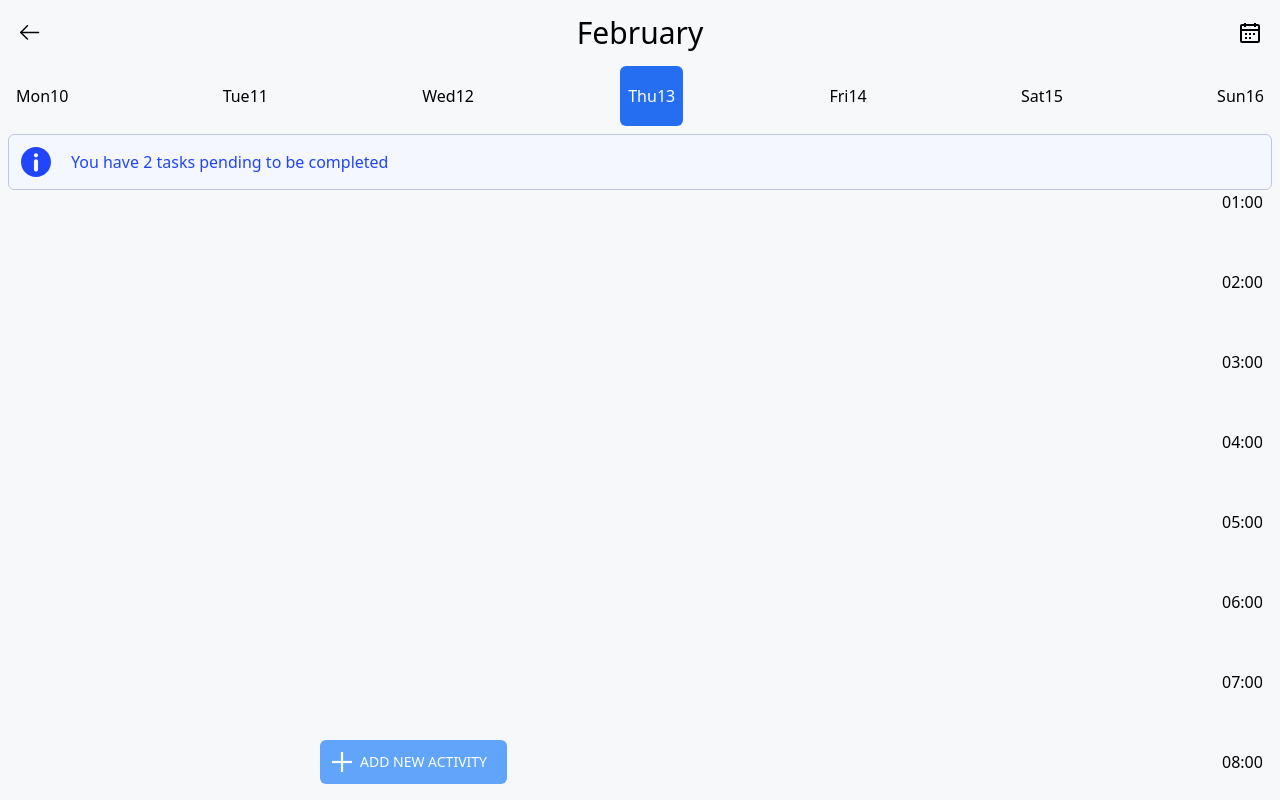
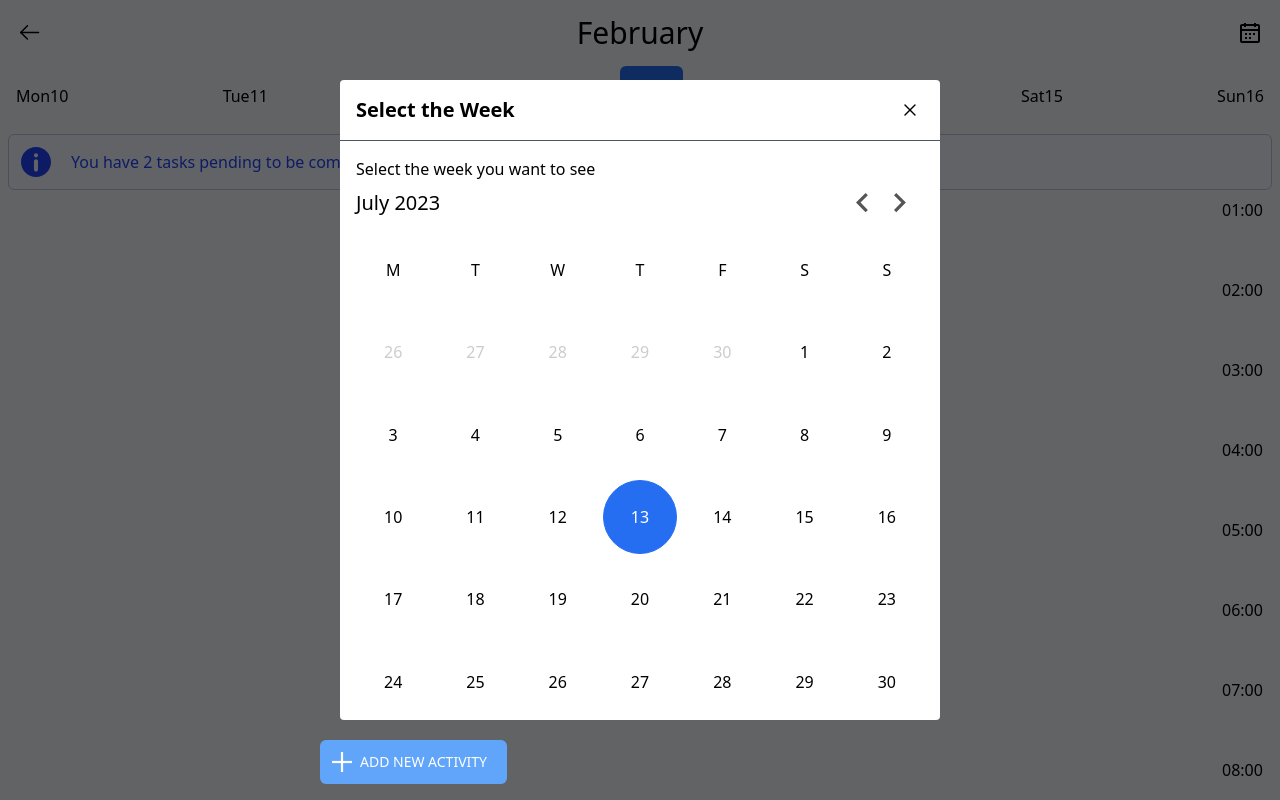
Before and after one commit to marcromotarre/thetodolist, a React (Vite) app: page /tasks in a window 1280 px wide. Both pictures are taken after a click on the button 1249 px from the left and 33 px from the top of the page. Built offline with nearby package versions, Linux system fonts and the light colour scheme.

Commit message:
some updates to calendar

```diff
--- a/package.json
+++ b/package.json
@@ -14,7 +14,8 @@
   "dependencies": {
     "react": "^18.2.0",
     "react-dom": "^18.2.0",
-    "react-router-dom": "^6.14.1"
+    "react-router-dom": "^6.14.1",
+    "tailwindcss": "^3.3.2"
   },
   "devDependencies": {
     "@types/node": "^20.4.2",
@@ -25,7 +26,6 @@
     "prettier": "^3.0.0",
     "prettier-plugin-tailwindcss": "^0.4.0",
     "prop-types": "^15.8.1",
-    "tailwindcss": "^3.3.2",
     "typescript": "^5.1.6",
     "vite": "^4.4.3"
   }
--- a/src/components/common/calendar/Calendar.tsx
+++ b/src/components/common/calendar/Calendar.tsx
@@ -3,7 +3,13 @@ import Button from "../button/Button";
 import Typography from "../typography/Typography";
 import { CalendarIcon, LeftIcon, RightIcon } from "../icons";
 
-export default function Calendar({ date = new Date() }: { date?: Date }) {
+export default function Calendar({
+  date = new Date(),
+  completed = true,
+}: {
+  date?: Date;
+  completed?: boolean;
+}) {
   const currentDate = new Date();
   const [dateSelected, setSelectedDate] = useState(date);
   const [monthSelected, setMonthSelected] = useState(date.getMonth());
@@ -48,9 +54,44 @@ export default function Calendar({ date = new Date() }: { date?: Date }) {
     setSelectedDate(date);
   }
 
-  const days = [
-    ...Array.from({ length: datesThisMonth[0].getDay() - 1 }, (_, i) => null),
+  let days = [
+    ...Array.from(
+      {
+        length:
+          datesThisMonth[0].getDay() == 0 ? 6 : datesThisMonth[0].getDay() - 1,
+      },
+      (_, index) => {
+        if (!completed) return null;
+        const newDate = new Date(datesThisMonth[0]);
+        newDate.setDate(
+          newDate.getDate() -
+            (datesThisMonth[0].getDay() == 0
+              ? 7 - 1 - index
+              : datesThisMonth[0].getDay() - 1 - index),
+        );
+        return newDate;
+      },
+    ),
     ...datesThisMonth,
+  ];
+
+  days = [
+    ...days,
+    ...Array.from({ length: 42 - days.length }, (_, index) => {
+      if (!completed) return null;
+      const lastDay = datesThisMonth[datesThisMonth.length - 1];
+      console.log(lastDay, lastDay.getDay());
+      const newDate = new Date(lastDay);
+      newDate.setDate(newDate.getDate() + (index + 1));
+      console.log("--------------");
+
+      console.log("newDate", newDate);
+      console.log("---------------");
+
+      return lastDay.getDay() !== 0 && index <= 6 - lastDay.getDay()
+        ? newDate
+        : null;
+    }),
   ];
 
   return (
@@ -95,10 +136,12 @@ export default function Calendar({ date = new Date() }: { date?: Date }) {
           <>
             {day ? (
               <button
+                disabled={day.getMonth() !== monthSelected}
                 style={
                   dateSelected.getMonth() === monthSelected &&
                   dateSelected.getFullYear() === yearSelected &&
-                  dateSelected.getDate() === day.getDate()
+                  dateSelected.getDate() === day.getDate() &&
+                  dateSelected.getMonth() === day.getMonth()
                     ? {
                         borderRadius: "100%",
                         backgroundColor: "#266EF1",
@@ -115,7 +158,11 @@ export default function Calendar({ date = new Date() }: { date?: Date }) {
                         width: "100%",
                         color: "#266EF1",
                       }
-                    : { width: "100%" }
+                    : {
+                        width: "100%",
+                        color:
+                          day.getMonth() != monthSelected ? "#CCC" : "black",
+                      }
                 }
                 onClick={() => clickOnDay(day)}
                 key={`calendar-day-${day.getDate()}-${monthSelected}`}
@@ -145,5 +192,17 @@ function getDaysInMonth(month: number, year: number) {
     days.push(new Date(date));
     date.setDate(date.getDate() + 1);
   }
+
   return days;
 }
+
+const getWeek = (date) => {
+  const janFirst = new Date(date.getFullYear(), 0, 1);
+  return Math.ceil(
+    ((date.getTime() - janFirst.getTime()) / 86400000 + janFirst.getDay()) / 7,
+  );
+};
+
+const isSameWeek = (dateA, dateB) => {
+  return getWeek(dateA) === getWeek(dateB);
+};
--- /dev/null
+++ b/src/components/modals/ChangeWeekModal.tsx
@@ -0,0 +1,31 @@
+import { useState } from "react";
+import Button from "../common/button/Button";
+import Calendar from "../common/calendar/Calendar";
+import Card from "../common/card/Card";
+import { CalendarIcon } from "../common/icons";
+import Modal from "../common/modal/Modal";
+import Typography from "../common/typography/Typography";
+
+// react hook forms
+// errores de validacion
+export default function ChangeWeekModal({
+  onClose = () => {},
+}: ComponentProps) {
+  return (
+    <>
+      <Modal onClose={onClose}>
+        <Modal.Header title="Select the Week"></Modal.Header>
+        <Modal.Body>
+          <div className="grid grid-cols-1 gap-y-2">
+            <Typography>Select the week you want to see</Typography>
+            <Calendar />
+          </div>
+        </Modal.Body>
+      </Modal>
+    </>
+  );
+}
+
+type ComponentProps = {
+  onClose?: VoidFunction;
+};
--- a/src/pages/TasksPage.tsx
+++ b/src/pages/TasksPage.tsx
@@ -7,6 +7,7 @@ import Alert from "../components/common/alert/Alert";
 import Button from "../components/common/button/Button";
 import { BackIcon, CalendarIcon, PlusIcon } from "../components/common/icons";
 import AddNewActivityModal from "../components/modals/AddNewActivityModal";
+import ChangeWeekModal from "../components/modals/ChangeWeekModal";
 
 const hours = [
   1, 2, 3, 4, 5, 6, 7, 8, 9, 10, 11, 12, 13, 14, 15, 16, 17, 18, 19, 20, 21, 22,
@@ -68,6 +69,8 @@ export default function TasksPage() {
   const [selectedDay, setSelectedDay] = useState(new Date());
   const [isAddActivityModalOpened, setIsAddActivityModalOpened] =
     useState(false);
+
+  const [isChangeWeekModalOpened, setIsChangeWeekModalOpened] = useState(false);
   const week = dates(new Date());
   const tasks = getTasksData(TasksData);
 
@@ -82,6 +85,7 @@ export default function TasksPage() {
         <Button color="black" variant="text" startIcon={<BackIcon />}></Button>
         <Typography variant="h4">February</Typography>
         <Button
+          onClick={() => setIsChangeWeekModalOpened(true)}
           color="black"
           variant="text"
           startIcon={<CalendarIcon />}
@@ -97,7 +101,7 @@ export default function TasksPage() {
           />
         ))}
       </div>
-      <div className="overflow-y-scroll">
+      <div className="overflow-y-scroll grid grid-cols-1 gap-y-2">
         <Alert severity="info">You have 2 tasks pending to be completed</Alert>
         <div
           className="grid grid-cols-[auto_50px] gap-x-2"
@@ -148,6 +152,9 @@ export default function TasksPage() {
         <AddNewActivityModal
           onClose={() => setIsAddActivityModalOpened(false)}
         />
+      )}
+      {isChangeWeekModalOpened && (
+        <ChangeWeekModal onClose={() => setIsChangeWeekModalOpened(false)} />
       )}
     </div>
   );
```
